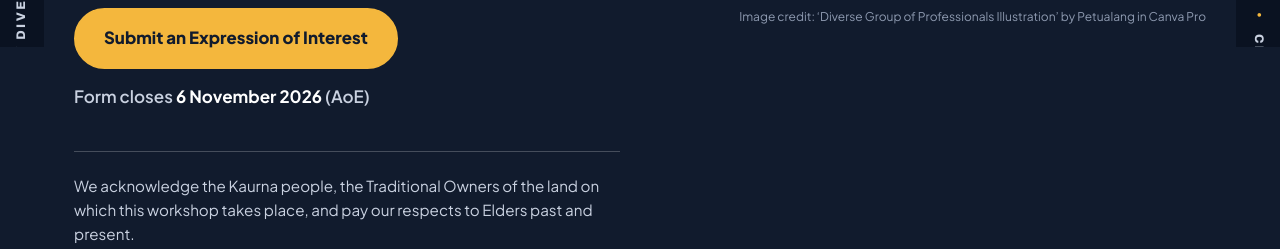
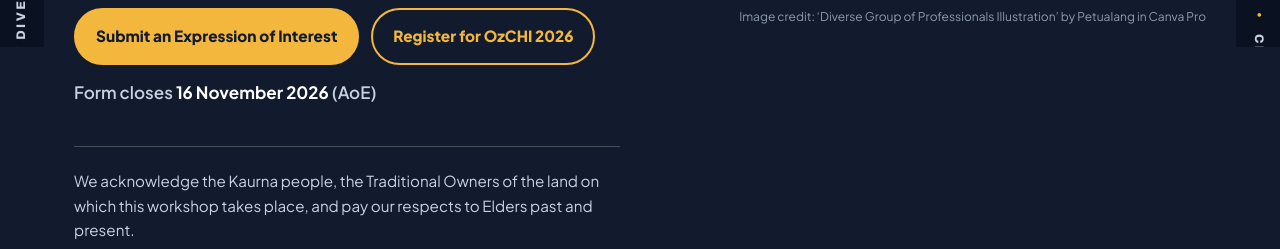
Before and after one commit to talkingonlinesafety/talkingonlinesafety, a plain HTML site: page index.html in a window 1280 px wide. Shown: the part 753-1002 px from the top of the page. Drawn offline with Linux system fonts and the light colour scheme.

Commit message:
Add files via upload

```diff
--- a/index.html
+++ b/index.html
@@ -4,7 +4,7 @@
 <meta charset="utf-8">
 <meta name="viewport" content="width=device-width, initial-scale=1, viewport-fit=cover">
 <title>Inclusive Online Safety Research | OzCHI 2026 Workshop</title>
-<meta name="description" content="OzCHI 2026 workshop, Saturday 21 November 2026 at Adelaide University. Who is left out of online safety, and is AI helping or harming? Form closes 6 November 2026 (AoE).">
+<meta name="description" content="OzCHI 2026 workshop, Saturday 21 November 2026 at Adelaide University. Who is left out of online safety, and is AI helping or harming? Form closes 16 November 2026 (AoE).">
 <meta name="theme-color" content="#111B2D">
 <meta property="og:title" content="Who is left out of online safety, and is AI helping or harming?">
 <meta property="og:description" content="Advancing Interdisciplinary Approaches to Inclusive Online Safety Research. OzCHI 2026 workshop, Adelaide University.">
@@ -154,13 +154,18 @@
     font-weight: 800; font-size: 1.1rem;
   }
   .pill svg { color: var(--yellow); flex: none; }
-  .actions { display: flex; flex-wrap: wrap; align-items: center; gap: 14px 24px; }
+  .actions { display: flex; flex-direction: column; align-items: flex-start; gap: 14px; }
   .btn {
     display: inline-block; text-decoration: none; font-weight: 800; font-size: 1.05rem;
     padding: 15px 28px; border-radius: 999px; border: 2px solid var(--yellow);
     background: var(--yellow); color: var(--yellow-ink);
   }
   .btn:hover { background: #FFC85A; border-color: #FFC85A; }
+  .btn.outline { background: transparent; color: var(--yellow); border-color: var(--yellow); }
+  .btn.outline:hover { background: rgba(244, 183, 61, 0.12); border-color: #FFC85A; color: #FFC85A; }
+  .btn-row { display: flex; flex-wrap: wrap; gap: 12px; }
+  .btn-row .btn { padding: 14px 20px; font-size: 0.96rem; }
+  @media (max-width: 560px) { .btn-row { width: 100%; } }
   .btn.ghost { background: transparent; color: var(--white); border-color: var(--line); }
   .btn.ghost:hover { border-color: var(--white); background: transparent; }
   .btn.dark { background: var(--yellow-ink); color: var(--white); border-color: var(--yellow-ink); }
@@ -346,8 +351,11 @@
         </span>
       </div>
       <div class="actions">
-        <a class="btn" href="https://forms.gle/XU5Pr7GxF3XTVeFM8" target="_blank" rel="noopener">Submit an Expression of Interest</a>
-        <p class="deadline-note">Form closes <strong>6 November 2026</strong> (AoE)</p>
+        <div class="btn-row">
+          <a class="btn" href="https://forms.gle/XU5Pr7GxF3XTVeFM8" target="_blank" rel="noopener">Submit an Expression of Interest</a>
+          <a class="btn outline" href="https://www.ozchi.org/2026/register" target="_blank" rel="noopener">Register for OzCHI 2026</a>
+        </div>
+        <p class="deadline-note">Form closes <strong>16 November 2026</strong> (AoE)</p>
       </div>
       <p class="ack">We acknowledge the Kaurna people, the Traditional Owners of the land on which this workshop takes place, and pay our respects to Elders past and present.</p>
       </div>
@@ -507,12 +515,12 @@
             <a class="btn dark" href="https://forms.gle/XU5Pr7GxF3XTVeFM8" target="_blank" rel="noopener">Submit an Expression of Interest</a>
           </div>
           <div class="card-side">
-            <p class="note"><strong>Registration</strong>Workshop attendees must register for both the workshop and at least one day of the main OzCHI 2026 conference. Registration details will be shared on the <a href="https://www.ozchi.org/2026/" target="_blank" rel="noopener">OzCHI 2026 website</a>.</p>
+            <p class="note"><strong>Registration</strong>Workshop attendees must register for both the workshop and at least one day of the main OzCHI 2026 conference. <a href="https://www.ozchi.org/2026/register" target="_blank" rel="noopener">Register on the OzCHI 2026 website</a>.</p>
             <p class="note"><strong>Accessibility</strong>Let us know any access requirements in your EOI. Materials are available in accessible digital or printed formats, and activities support verbal, written, and visual contributions.</p>
           </div>
         </div>
         <ul class="dates">
-          <li><span>Form closes</span><strong>6 November 2026 (AoE)</strong></li>
+          <li><span>Form closes</span><strong>16 November 2026 (AoE)</strong></li>
           <li><span>Notification</span><strong>10 November 2026 (AoE)</strong></li>
           <li><span>Workshop</span><strong>Saturday 21 November 2026</strong></li>
         </ul>
```
